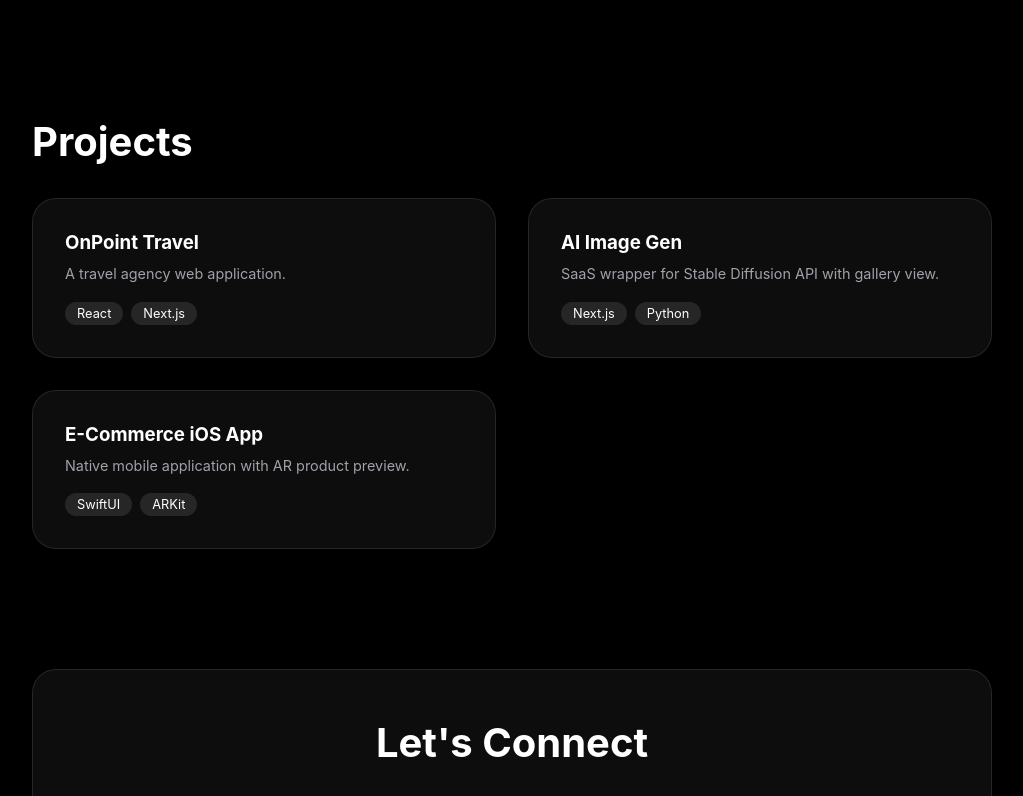
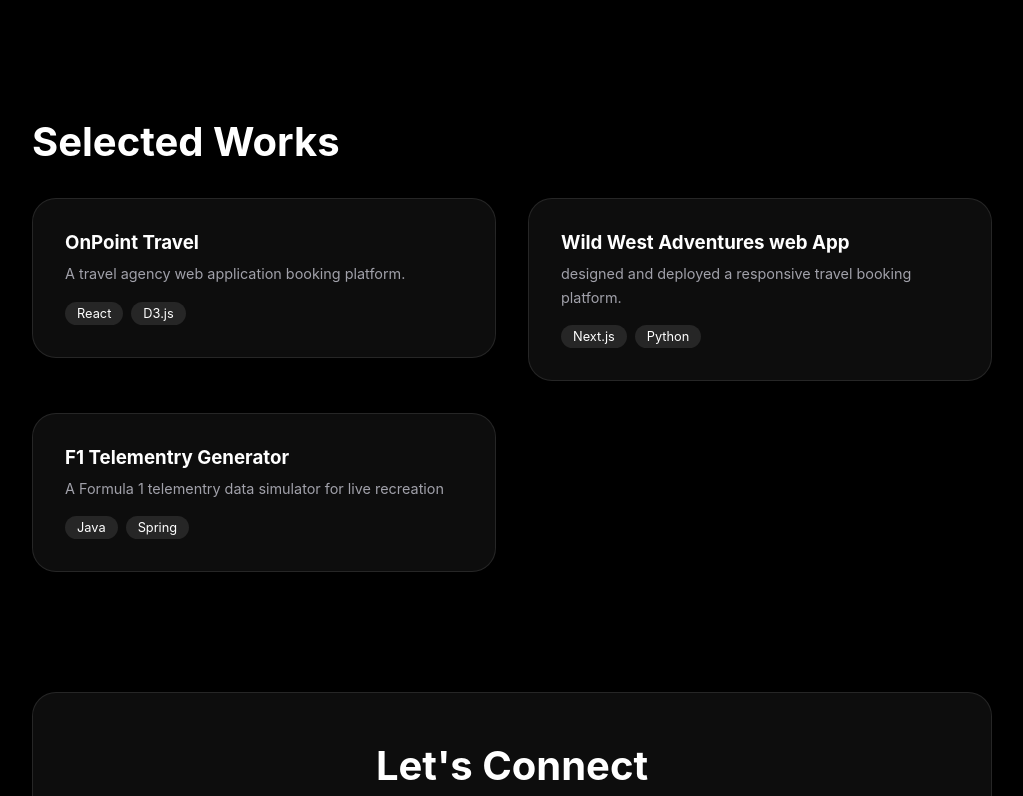
Before and after one commit to VinMusau/musauvincent, a plain HTML site: page portfolio/index.html in a window 1280 px wide. Shown: the part 1103-1899 px from the top of the page, without its empty margins (128-1151 px from the left). Drawn offline with Linux system fonts and the light colour scheme.

Commit message:
Revise project section with new entries
Updated project section to include new project links and descriptions, while removing old project entries.

```diff
--- a/portfolio/index.html
+++ b/portfolio/index.html
@@ -236,6 +236,19 @@
             .nav-container { bottom: 1.5rem; width: 90%; }
             .floating-dock { width: 100%; justify-content: space-around; }
         }
+
+        .project-link {
+            text-decoration: none; /* Remove underline from the anchor tag */
+            color: inherit; /* Inherit the white text color */
+        }
+
+        /* Ensure hover effects still work on the card */
+        .project-link:hover .card {
+            /* Keep the original hover styles defined for .card */
+            transform: translateY(-5px);
+            border-color: var(--accent);
+            background: rgba(255, 255, 255, 0.08);
+        }
     </style>
 </head>
 <body>
@@ -277,35 +290,44 @@
         </section>
 
        <section id="projects">
-            <h2>Projects</h2>
+                    <h2>Selected Works</h2>
                     <div class="grid">
+
+                        <a href="https://onpointtravel.vercel.app/" target="_blank" class="project-link">
                             <article class="glass-panel card">
                                 <h3>OnPoint Travel</h3>
-                    <p style="font-size: 0.9rem; margin-bottom: 1rem;">A travel agency web application.</p>
+                                <p style="font-size: 0.9rem; margin-bottom: 1rem;">A travel agency web application booking platform.</p>
                                 <div class="tags">
                                     <span class="tag">React</span>
-                        <span class="tag">Next.js</span>
+                                    <span class="tag">D3.js</span>
                                 </div>
                             </article>
+                        </a>
+
+                        <a href="https://wildwestadv.vercel.app/" target="_blank" class="project-link">
                             <article class="glass-panel card">
-                    <h3>AI Image Gen</h3>
-                    <p style="font-size: 0.9rem; margin-bottom: 1rem;">SaaS wrapper for Stable Diffusion API with gallery view.</p>
+                                <h3>Wild West Adventures web App</h3>
+                                <p style="font-size: 0.9rem; margin-bottom: 1rem;">designed and deployed a responsive travel booking platform. </p>
                                 <div class="tags">
                                     <span class="tag">Next.js</span>
                                     <span class="tag">Python</span>
                                 </div>
                             </article>
+                        </a>
+
+                        <a href="https://live-url-ios-app.com" target="_blank" class="project-link">
                             <article class="glass-panel card">
-                    <h3>E-Commerce iOS App</h3>
-                    <p style="font-size: 0.9rem; margin-bottom: 1rem;">Native mobile application with AR product preview.</p>
+                                <h3>F1 Telementry Generator</h3>
+                                <p style="font-size: 0.9rem; margin-bottom: 1rem;">A Formula 1 telementry data simulator for live recreation</p>
                                 <div class="tags">
-                        <span class="tag">SwiftUI</span>
-                        <span class="tag">ARKit</span>
+                                    <span class="tag">Java</span>
+                                    <span class="tag">Spring</span>
                                 </div>
                             </article>
+                        </a>
+
                     </div>
         </section>
-
         <section id="contact">
             <div class="glass-panel" style="padding: 3rem; text-align: center;">
                 <h2>Let's Connect</h2>
```
Lines whose indentation alone changed are shown as unchanged.
